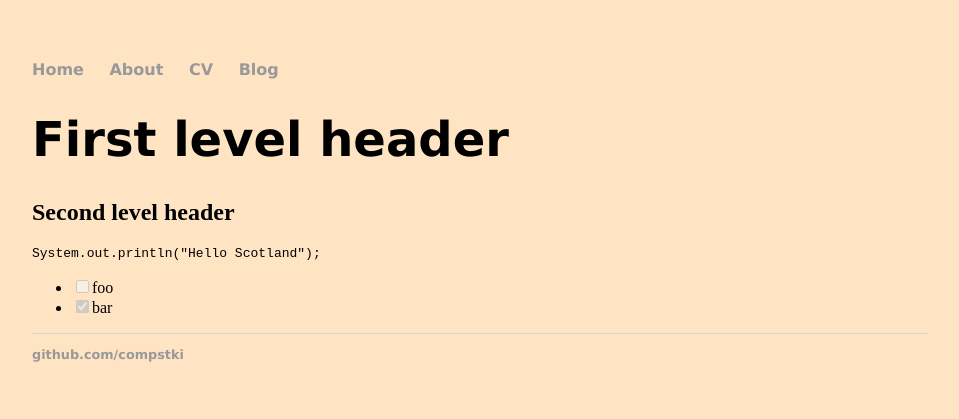
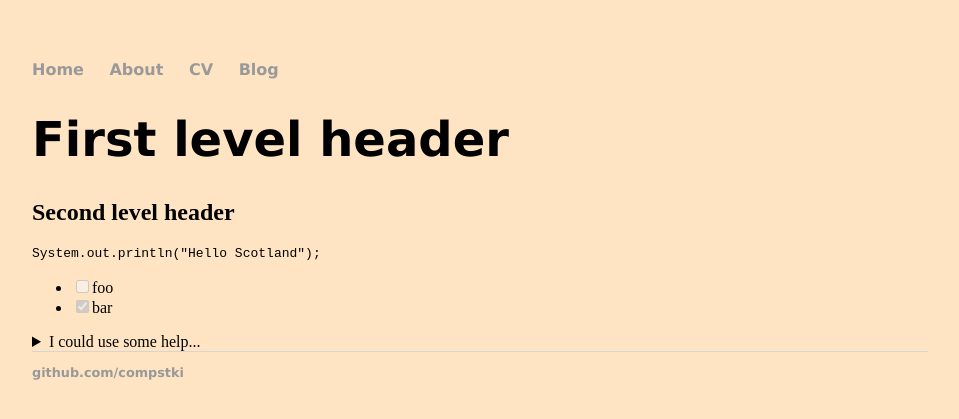
Before and after one commit to compstki/csstk.github.io, a Jekyll site: the page built from page2.md, in a window 1280 px wide. Shown: the top 419 px of the page, without its empty margins (160-1119 px from the left). Built offline with Jekyll 4.4.1, drawn with Linux system fonts in a browser that asks for light colours.

Commit message:
Update page2.md

````diff
--- a/page2.md
+++ b/page2.md
@@ -15,3 +15,20 @@ System.out.println("Hello Scotland");
 
 - [ ] foo
 - [x] bar
+
+<details>
+<summary>I could use some help...</summary>
+<p>
+
+```c#
+public class Order
+{
+    public int OrderId { get; set; }
+    public int CustomerId { get; set; }
+
+    public List<int> Products { get; set; }
+}
+\```
+
+</p>
+</details>
````
